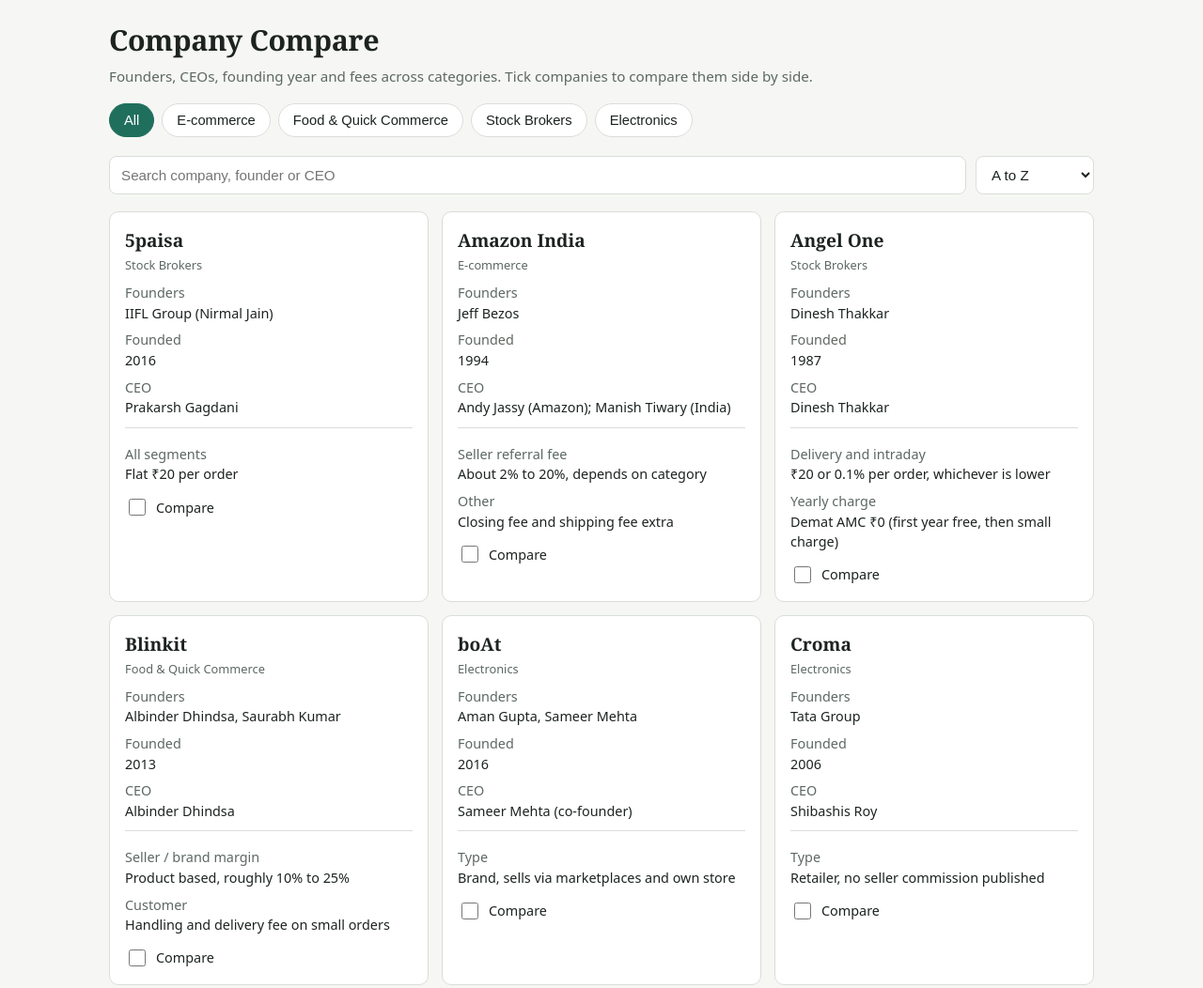
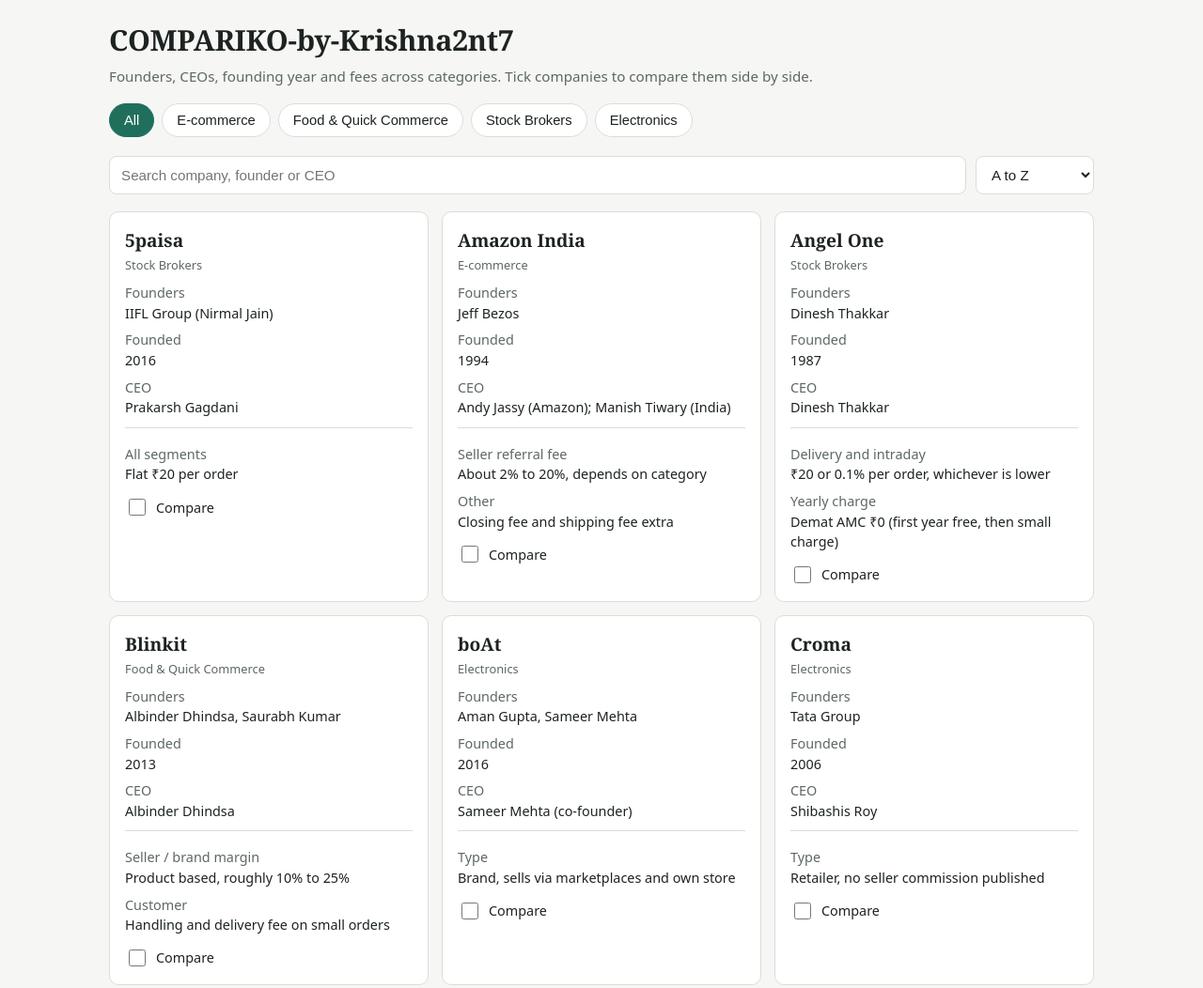
Before and after one commit to krishnasahu027/COMPARIKO-by-Krishna2nt7, a plain HTML site: page index.html in a window 1280 px wide. Shown: the top 1052 px of the page at 94% size. Drawn offline with Linux system fonts and the light colour scheme.

Commit message:
Update header title to 'COMPARIKO-by-Krishna2nt7'

```diff
--- a/index.html
+++ b/index.html
@@ -47,7 +47,7 @@ td:first-child,th:first-child{color:var(--mute);white-space:nowrap}
 </head>
 <body>
 <div class="wrap">
-  <h1>Company Compare</h1>
+  <h1>COMPARIKO-by-Krishna2nt7</h1>
   <p class="sub">Founders, CEOs, founding year and fees across categories. Tick companies to compare them side by side.</p>
   <div class="tabs" id="tabs" role="tablist"></div>
   <div class="bar">
```
